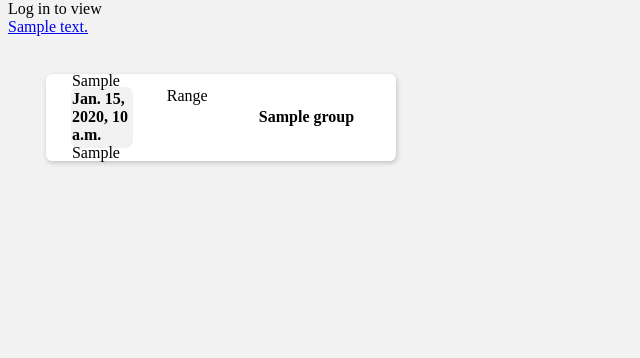
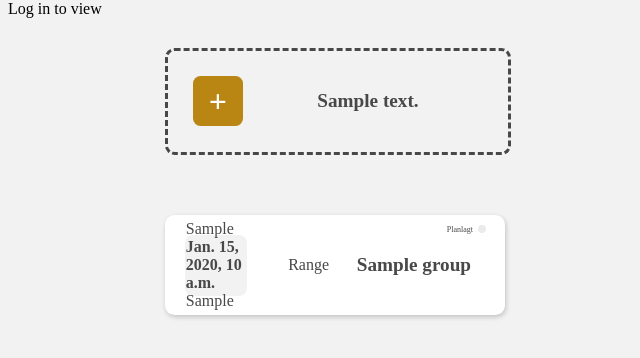
Before and after one commit to SB-Digital-NO/vurdermeg, a Django app: template vurdermeg/teacherapp/templates/t_home.html in a window 1280 px wide. Shown: the part 143-501 px from the top of the page, without its empty margins (0-640 px from the left). Run offline with Django 4.2, Linux system fonts and the light colour scheme; the template is opened without the code that fills it: most values are stand-ins (such as "Sample title", 1, 10 or a date in 2020).

Commit message:
more styling on teacher home

```diff
--- a/vurdermeg/baseapp/static/main.css
+++ b/vurdermeg/baseapp/static/main.css
@@ -1,5 +1,19 @@
 .body-light {
   background-color: #F2F2F2;
+}
+
+.centered-column {
+  display: -ms-grid;
+  display: grid;
+  -ms-grid-columns: auto 300px auto;
+      grid-template-columns: auto 300px auto;
+}
+
+.list-view {
+  display: -ms-grid;
+  display: grid;
+  justify-items: stretch;
+  padding: 0 10% 0 10%;
 }
 
 .card {
@@ -7,6 +21,28 @@
   display: grid;
   margin: 3%;
   padding: 1% 2% 1% 2%;
+}
+
+.icon-box {
+  display: -ms-grid;
+  display: grid;
+  -webkit-box-pack: center;
+      -ms-flex-pack: center;
+          justify-content: center;
+  -ms-flex-line-pack: center;
+      align-content: center;
+  border-radius: 15%;
+  background-color: #B98613;
+  width: 50px;
+  height: 50px;
+}
+
+.dot-marker {
+  display: block;
+  border-radius: 50%;
+  width: 8px;
+  height: 8px;
+  margin-left: 5px;
 }
 
 .card__date {
@@ -33,7 +69,8 @@
 .card__boldtext {
   display: -ms-grid;
   display: grid;
-  font-size: 1em;
+  text-decoration: none;
+  font-size: 1.2em;
   font-weight: bold;
   -webkit-box-align: center;
       -ms-flex-align: center;
@@ -41,8 +78,40 @@
   justify-items: center;
 }
 
+.card__mediumtext {
+  display: -ms-grid;
+  display: grid;
+  font-size: 1em;
+  -webkit-box-align: center;
+      -ms-flex-align: center;
+          align-items: center;
+  justify-items: center;
+}
+
+.card__container {
+  display: -ms-grid;
+  display: grid;
+  -ms-grid-columns: (auto)[3];
+      grid-template-columns: repeat(3, auto);
+  padding-bottom: 9px;
+}
+
+.card__info-bar {
+  display: -ms-grid;
+  display: grid;
+  -ms-grid-columns: 96% auto;
+      grid-template-columns: 96% auto;
+}
+
+.icon__boldtext {
+  font-weight: bold;
+  font-size: 2em;
+}
+
 .card--medium {
+  min-width: 240px;
   max-width: 300px;
+  min-height: 80px;
 }
 
 .card--three-columns {
@@ -50,12 +119,26 @@
       grid-template-columns: repeat(3, auto);
 }
 
+.card--two-rows {
+  -ms-grid-rows: auto auto;
+      grid-template-rows: auto auto;
+}
+
+.card--icon-content-container {
+  -ms-grid-columns: 20% 80%;
+      grid-template-columns: 20% 80%;
+  justify-items: center;
+  -webkit-box-align: center;
+      -ms-flex-align: center;
+          align-items: center;
+}
+
 .card--white {
   background-color: #FFFFFF;
 }
 
 .card--rounded {
-  border-radius: 0.4em;
+  border-radius: 0.6em;
 }
 
 .card--drop-shadow {
@@ -63,9 +146,61 @@
           box-shadow: 1px 2px 5px rgba(0, 0, 0, 0.2);
 }
 
+.card--dashed-edge {
+  border-style: dashed;
+  border-width: 3px;
+}
+
+.card--themed-edge {
+  border-color: #B98613;
+}
+
+.card--darkgray-edge {
+  border-color: #484848;
+}
+
 .card__date--bold {
   font-size: 1em;
   font-weight: bold;
 }
 
+.card__smalltext--right {
+  display: -ms-grid;
+  display: grid;
+  justify-items: right;
+}
+
+.card__smalltext--upper {
+  padding-bottom: 0;
+  margin-bottom: 0;
+}
+
+.grid--two-columns {
+  display: -ms-grid;
+  display: grid;
+  -ms-grid-columns: (auto)[2];
+      grid-template-columns: repeat(2, auto);
+}
+
+.dot-marker--active {
+  background-color: #B98613;
+  color: #B98613;
+}
+
+.dot-marker--inactive {
+  background-color: #EBEBEB;
+  color: #EBEBEB;
+}
+
+.text--themed {
+  color: #B98613;
+}
+
+.text--darkgray {
+  color: #484848;
+}
+
+.text--white {
+  color: #FFFFFF;
+}
 /*# sourceMappingURL=main.css.map */
--- a/vurdermeg/baseapp/static/main.scss
+++ b/vurdermeg/baseapp/static/main.scss
@@ -3,6 +3,9 @@
 $background-grey: #F2F2F2;
 $card-white: #FFFFFF;
 $shadow-black: rgba(0, 0, 0, 0.2);
+$theme-color: #B98613;
+$grayedout: #EBEBEB;
+$text-darkGray: #484848;
 
 // Blocks
 
@@ -10,10 +13,39 @@ $shadow-black: rgba(0, 0, 0, 0.2);
     background-color: $background-grey;
 }
 
+.centered-column {
+    display: grid;
+    grid-template-columns: auto 300px auto;
+}
+
+.list-view {
+    display: grid;
+    justify-items: stretch;
+    padding: 0 10% 0 10%;
+}
+
 .card {
     display: grid;
     margin: 3%;
     padding: 1% 2% 1% 2%;
+}
+
+.icon-box {
+    display: grid;
+    justify-content: center;
+    align-content: center;
+    border-radius: 15%;
+    background-color: $theme-color;
+    width: 50px;
+    height: 50px;
+}
+
+.dot-marker {
+    display: block;
+    border-radius: 50%;
+    width: 8px;
+    height: 8px;
+    margin-left: 5px;
 }
 
 // Elements
@@ -36,19 +68,55 @@ $shadow-black: rgba(0, 0, 0, 0.2);
 
 .card__boldtext {
     display: grid;
-    font-size: 1em;
+    text-decoration: none;
+    font-size: 1.2em;
     font-weight: bold;
     align-items: center;
     justify-items: center;
 }
 
+.card__mediumtext {
+    display: grid;
+    font-size: 1em;
+    align-items: center;
+    justify-items: center;
+}
+
+.card__container {
+    display: grid;
+    grid-template-columns: repeat(3, auto);
+    padding-bottom: 9px;
+}
+
+.card__info-bar {
+    display: grid;
+    grid-template-columns: 96% auto;
+}
+
+.icon__boldtext {
+    font-weight: bold;
+    font-size: 2em;
+}
+
 // Modifiers
 .card--medium {
+    min-width: 240px;
     max-width: 300px;
+    min-height: 80px;
 }
 
 .card--three-columns {
     grid-template-columns: repeat(3, auto);
+}
+
+.card--two-rows {
+    grid-template-rows: auto auto;
+}
+
+.card--icon-content-container {
+    grid-template-columns: 20% 80%;
+    justify-items: center;
+    align-items: center;
 }
 
 .card--white {
@@ -56,14 +124,64 @@ $shadow-black: rgba(0, 0, 0, 0.2);
 }
 
 .card--rounded {
-    border-radius: 0.4em;
+    border-radius: 0.6em;
 }
 
 .card--drop-shadow {
     box-shadow: 1px 2px 5px $shadow-black;
 }
 
+.card--dashed-edge {
+    border-style: dashed;
+    border-width: 3px;
+}
+
+.card--themed-edge {
+    border-color: $theme-color;
+}
+
+.card--darkgray-edge {
+    border-color: $text-darkGray;
+}
+
 .card__date--bold {
     font-size: 1em;
     font-weight: bold;
 }
+
+.card__smalltext--right {
+    display: grid;
+    justify-items: right;
+}
+
+.card__smalltext--upper {
+    padding-bottom: 0;
+    margin-bottom: 0;
+}
+
+.grid--two-columns {
+    display: grid;
+    grid-template-columns: repeat(2, auto);
+}
+
+.dot-marker--active {
+    background-color: $theme-color;
+    color: $theme-color;
+}
+
+.dot-marker--inactive {
+    background-color: $grayedout;
+    color: $grayedout;
+}
+
+.text--themed {
+    color: $theme-color;
+}
+
+.text--darkgray {
+    color: $text-darkGray;
+}
+
+.text--white {
+    color: $card-white;
+}
--- a/vurdermeg/teacherapp/templates/t_home.html
+++ b/vurdermeg/teacherapp/templates/t_home.html
@@ -11,22 +11,51 @@
 Log in to view
 {% endif %}
 
-<div>
-    <a href="{% url 't_newAssessment' %}">{{ new_assessment_text }}</a>
+
+
+
+<div class="list-view">
+    <a style="text-decoration: none;" href="{% url 't_newAssessment' %}">
+        <div class="card card--rounded card--dashed-edge card--medium card--darkgray-edge card--icon-content-container">
+            <div class="icon-box icon__boldtext text--white ">+
             </div>
+            <div class="card__boldtext text--darkgray">
+                {{ new_assessment_text }}
+            </div>
+        </div>
+
+    </a>
     {% for assessment in assessments %}
-<div class="card card--medium card--three-columns card--white card--rounded card--drop-shadow">
-    <div class="card__date">
+    <div class="card card--medium card--two-rows card--white card--rounded card--drop-shadow">
+        <div class="card__info-bar">
+            <div class="card__smalltext card__smalltext--right text--darkgray">
+                {% if assessment.is_assigned %}
+                Tildelt
+                {% else %}
+                Planlagt
+                {% endif %}
+            </div>
+            {% if assessment.is_assigned %}
+            <div class="dot-marker dot-marker--active"></div>
+            {% else %}
+            <div class="dot-marker dot-marker--inactive"></div>
+            {% endif %}
+        </div>
+        <div class="card__container">
+            <div class="card__date text--darkgray">
                 <div>{{ assessment.assignment_day }}</div>
-        <div class="card__date--bold">
+                <div class="card__date--bold text--darkgray">
                     {{ assessment.assignment_date }}
                 </div>
-        <div>{{ assessment.assignment_month }}</div>
+                <div class="text--darkgray">{{ assessment.assignment_month }}</div>
             </div>
-    <div>Range</div>
-    <div class="card__boldtext">
+            <div class="card__mediumtext text--darkgray">Range</div>
+            <div class="card__boldtext text--darkgray">
                 {{ assessment.group }}
             </div>
         </div>
+    </div>
     {% endfor %}
+</div>
+
 {% endblock %}
```
Also changed, not shown: vurdermeg/teacherapp/views.py (+7 -2 lines), vurdermeg/db.sqlite3, 1 other file. Lines whose indentation alone changed are shown as unchanged.
